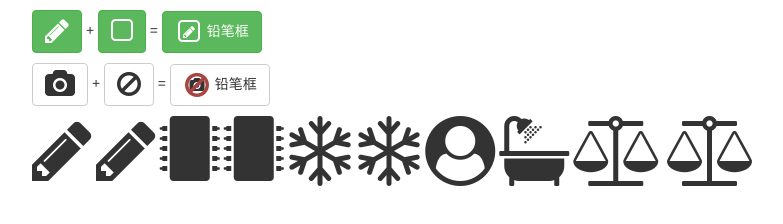
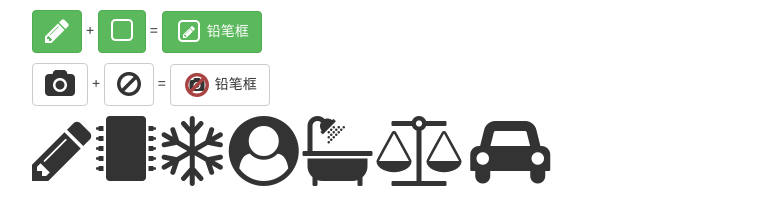
Before and after one commit to zhaoming-mike/hello-css3, a website: page html/font-awesome-3.html in a window 1280 px wide. Shown: the whole page, without its empty margins (38-821 px from the left). Drawn offline with nearby package versions, Linux system fonts and the light colour scheme.

Commit message:
update index.html

```diff
--- a/html/font-awesome-3.html
+++ b/html/font-awesome-3.html
@@ -36,15 +36,12 @@
 
 		<div class="line">
 			<i class="fa fa-pencil fa-5x"></i>
-			<i class="fa fa-pencil fa-5x"></i>
 			<i class="fa fa-microchip fa-5x"></i>
-			<i class="fa fa-microchip fa-5x"></i>
-			<i class="fa fa-snowflake-o fa-5x"></i>
 			<i class="fa fa-snowflake-o fa-5x"></i>
 			<i class="fa fa-user-circle fa-5x"></i>
 			<i class="fa fa-s15 fa-5x"></i>
 			<i class="fa fa-balance-scale fa-5x"></i>
-			<i class="fa fa-balance-scale fa-5x"></i>
+			<i class="fa fa-automobile fa-5x"></i>
 		</div>
 	</div>
 
```
